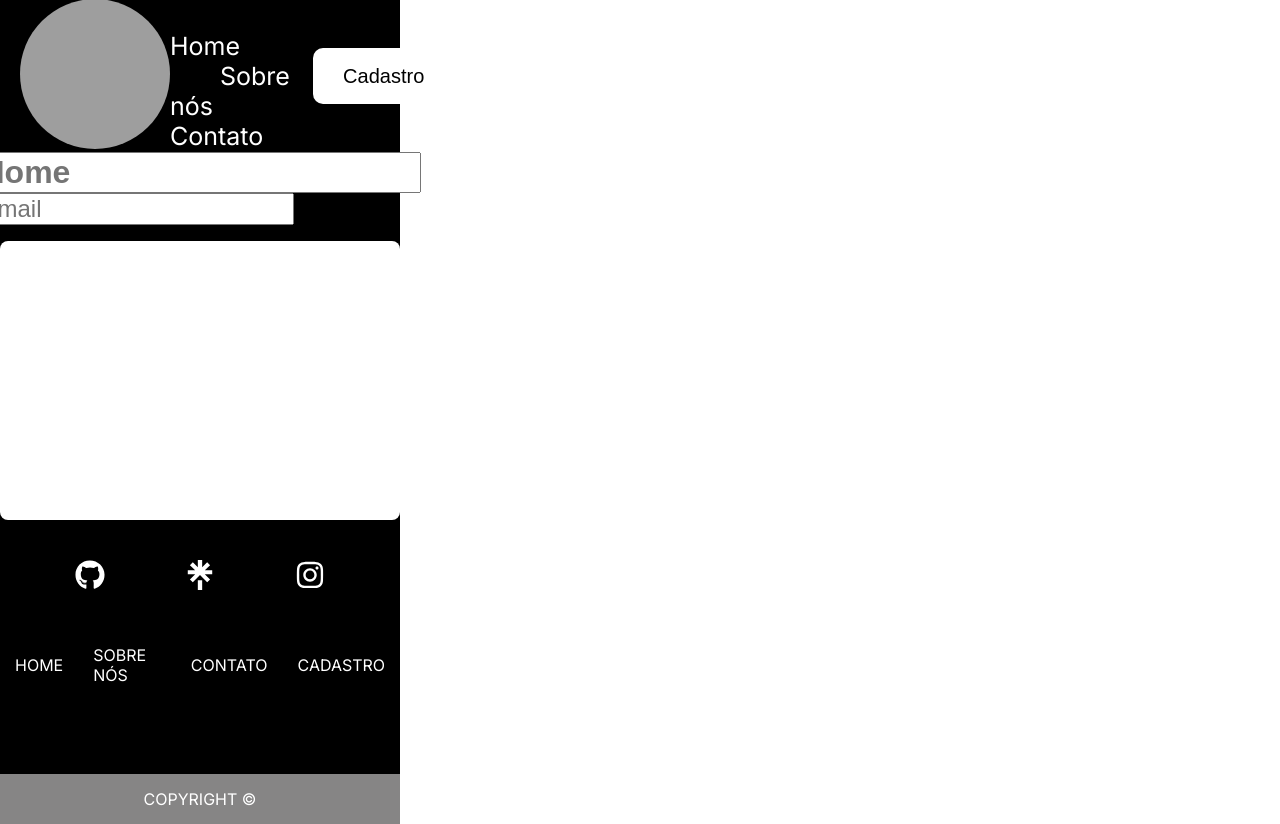
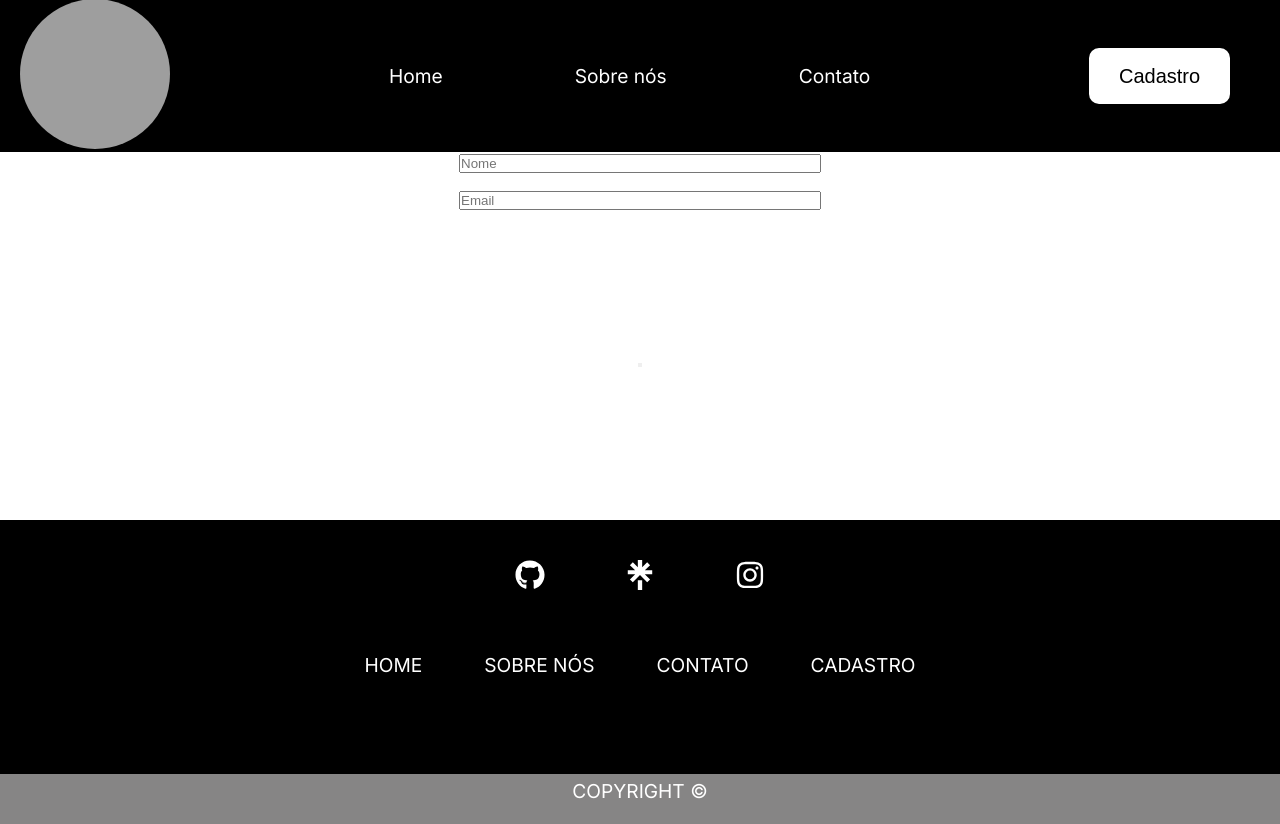
Before and after one commit to aninha306/FrontEnd-projeto-final, a Next.js app: page /contato in a window 1280 px wide. Built offline with nearby package versions, Linux system fonts and the light colour scheme; grey boxes are pictures that could not be loaded.

Commit message:
feat: edit page css contato1

```diff
--- a/app/contato/Contato.module.css
+++ b/app/contato/Contato.module.css
@@ -1,42 +1,47 @@
 
 .contato{
-    width: 400px;
-    height: 369px;
     display: flex;
     flex-direction: column;
     align-items: center;
     justify-content: center;
     height: 100vh;
+}
+
+.contato h1{
+    font-size: 2rem;
+    margin-bottom: 1rem;
+}
+
+.contato p{
+    font-size: 1.2rem;
+    margin-bottom: 1rem;
+}
+
+.contato a{
+    font-size: 1.2rem;
+    color: #fff;
     background-color: #000;
-    box-shadow: grey;
+    padding: 0.5rem 1rem;
+    border-radius: 0.25rem;
+    text-decoration: none;
+}
+
+.contato a:hover{
+    background-color: #fff;
+    color: #000;
 }
 
 .nome{
-    font-size: 2rem;
-    font-weight: bold;
-    color: #fff;
+    width: 100%;
+    margin-bottom: 1rem;
 }
 
 .email{
-    font-size: 1.5rem;
-    color: #fff;
+    width: 100%;
+    margin-bottom: 1rem;
 }
 
 .enviarMsg{
     width: 100%;
-    height: 100%;
-    margin-top: 1rem;
-    padding: 0.5rem 1rem;
-    border: none;
-    border-radius: 0.5rem;
-    background-color: #fff;
-    color: #000;
-    font-size: 1.5rem;
-    font-weight: bold;
-    cursor: pointer;
+    margin-bottom: 1rem;
 }
-
-.enviarMsg:hover{
-    background-color: #000;
-    color: #fff;
-}
```
